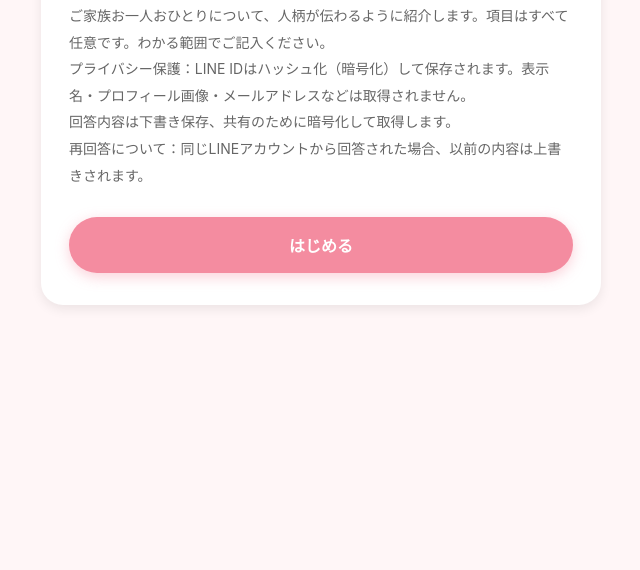
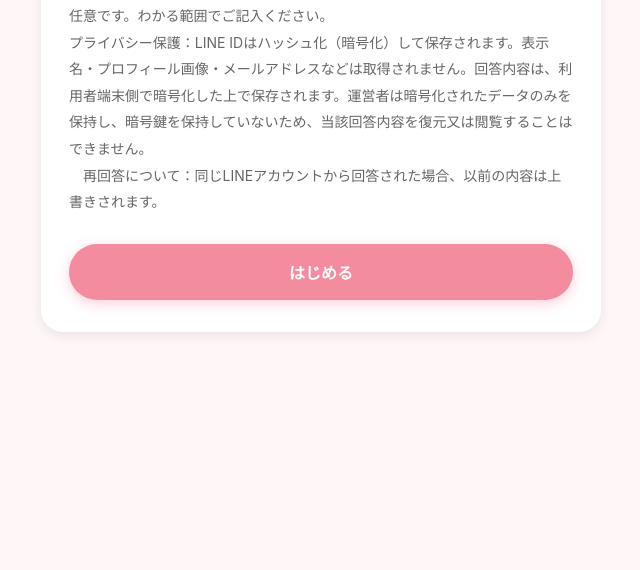
Before and after one commit to marriagesketch/-familyintroduction-, a plain HTML site: page index.html in a window 1280 px wide. Shown: the part 230-800 px from the top of the page, without its empty margins (319-959 px from the left). Drawn offline with Linux system fonts and the light colour scheme.

Commit message:
Update index.html

```diff
--- a/index.html
+++ b/index.html
@@ -22,9 +22,8 @@
       <h1 class="top-title">家族紹介</h1>
       <p class="top-desc">
         ご家族お一人おひとりについて、人柄が伝わるように紹介します。項目はすべて任意です。わかる範囲でご記入ください。<br>
-        プライバシー保護：LINE IDはハッシュ化（暗号化）して保存されます。表示名・プロフィール画像・メールアドレスなどは取得されません。<br>
-        回答内容は下書き保存、共有のために暗号化して取得します。<br>
-        再回答について：同じLINEアカウントから回答された場合、以前の内容は上書きされます。
+        プライバシー保護：LINE IDはハッシュ化（暗号化）して保存されます。表示名・プロフィール画像・メールアドレスなどは取得されません。回答内容は、利用者端末側で暗号化した上で保存されます。運営者は暗号化されたデータのみを保持し、暗号鍵を保持していないため、当該回答内容を復元又は閲覧することはできません。<br>
+      　再回答について：同じLINEアカウントから回答された場合、以前の内容は上書きされます。
       </p>
       <button id="startBtn" class="btn-primary" type="button">はじめる</button>
       <button id="resumeBtn" class="btn-ghost hidden" type="button">続きから作成する</button>
```
